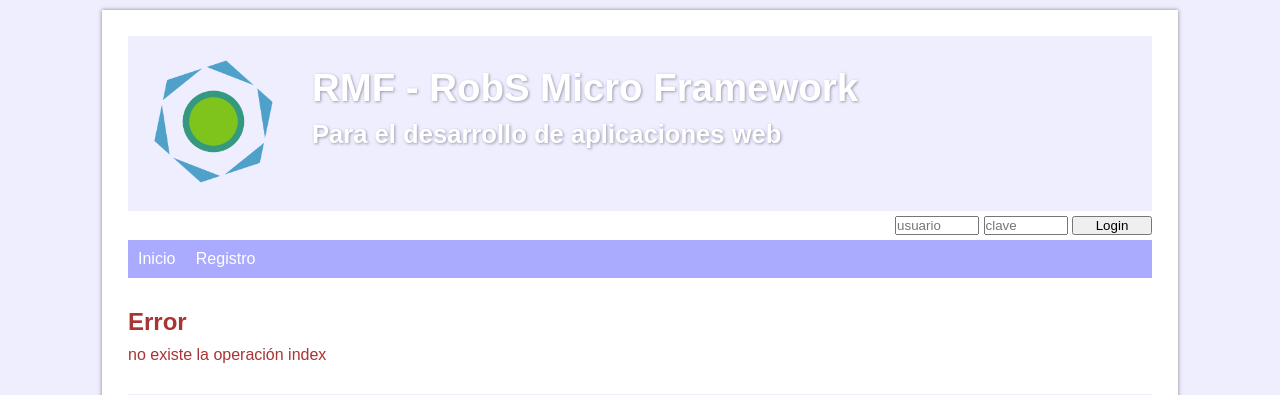
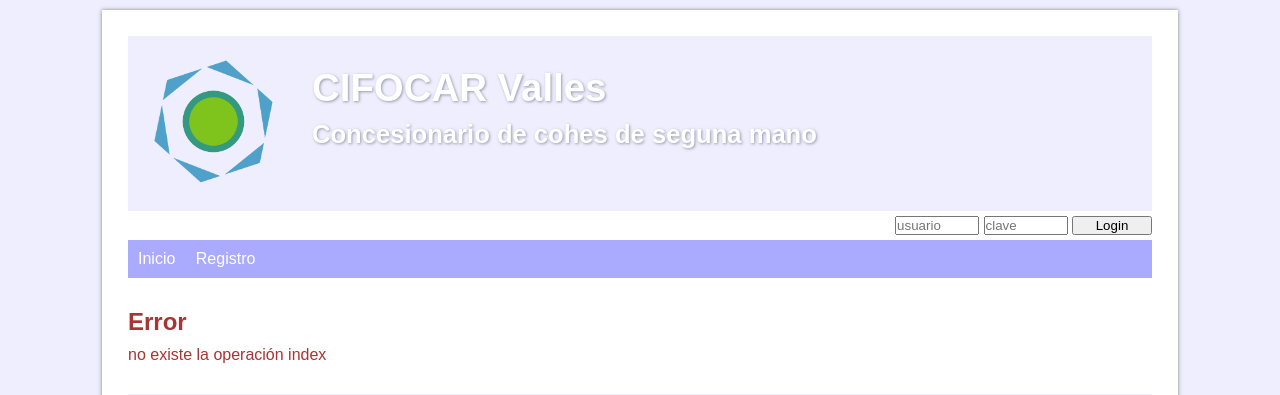
Before and after one commit to magumo19074/cifocar, a PHP site: page / in a window 1280 px wide. Shown: the top 395 px of the page. Run offline with PHP 8.4, Linux system fonts and the light colour scheme.

Commit message:
Modifcocion Template - tilulo portada

```diff
--- a/cifocar/templates/Template.php
+++ b/cifocar/templates/Template.php
@@ -10,8 +10,8 @@
 					</a>
 				</figure>
 				<hgroup>
-					<h1>RMF - RobS Micro Framework</h1>
-					<h2>Para el desarrollo de aplicaciones web</h2>
+					<h1>CIFOCAR Valles</h1>
+					<h2>Concesionario de cohes de seguna mano</h2>
 				</hgroup>
 			</header>
 		<?php }
```
